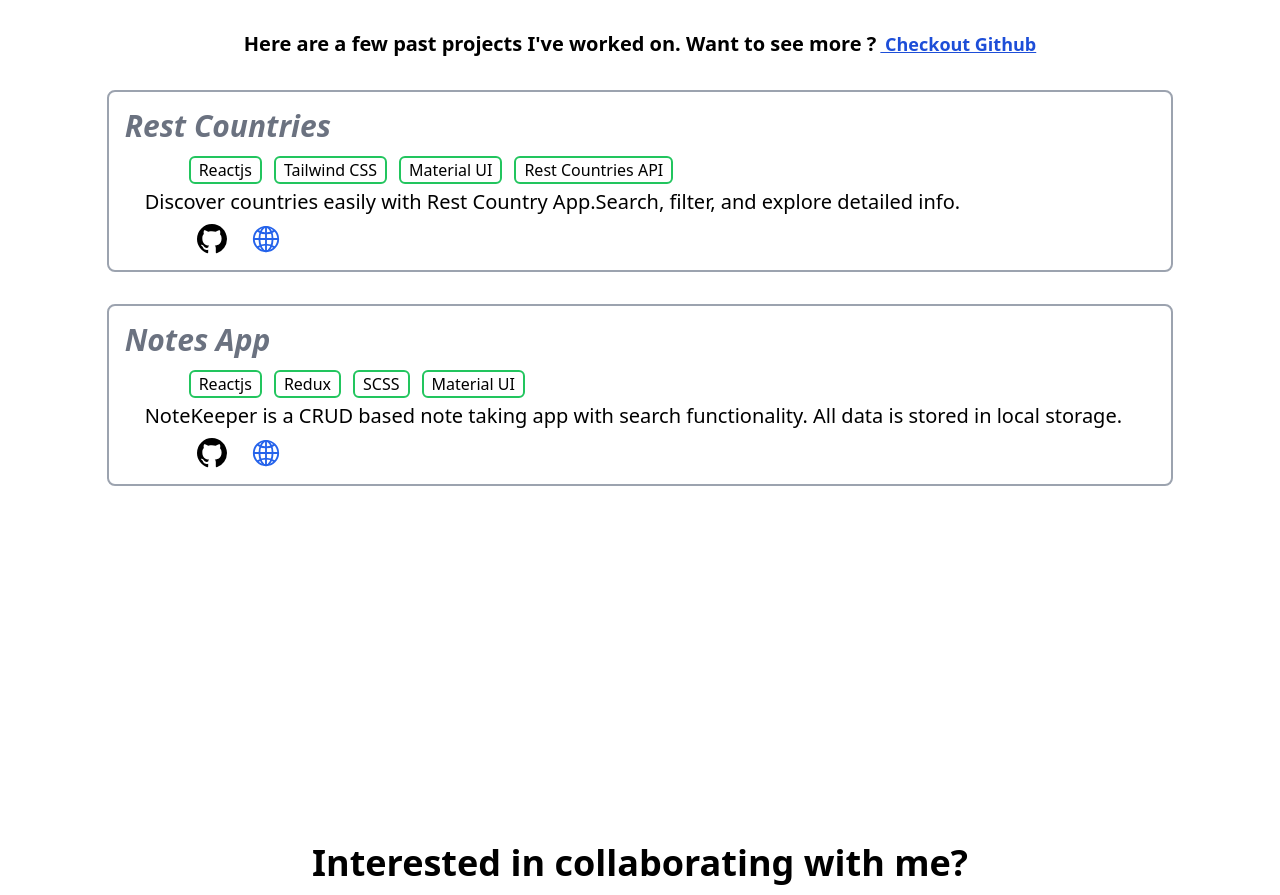
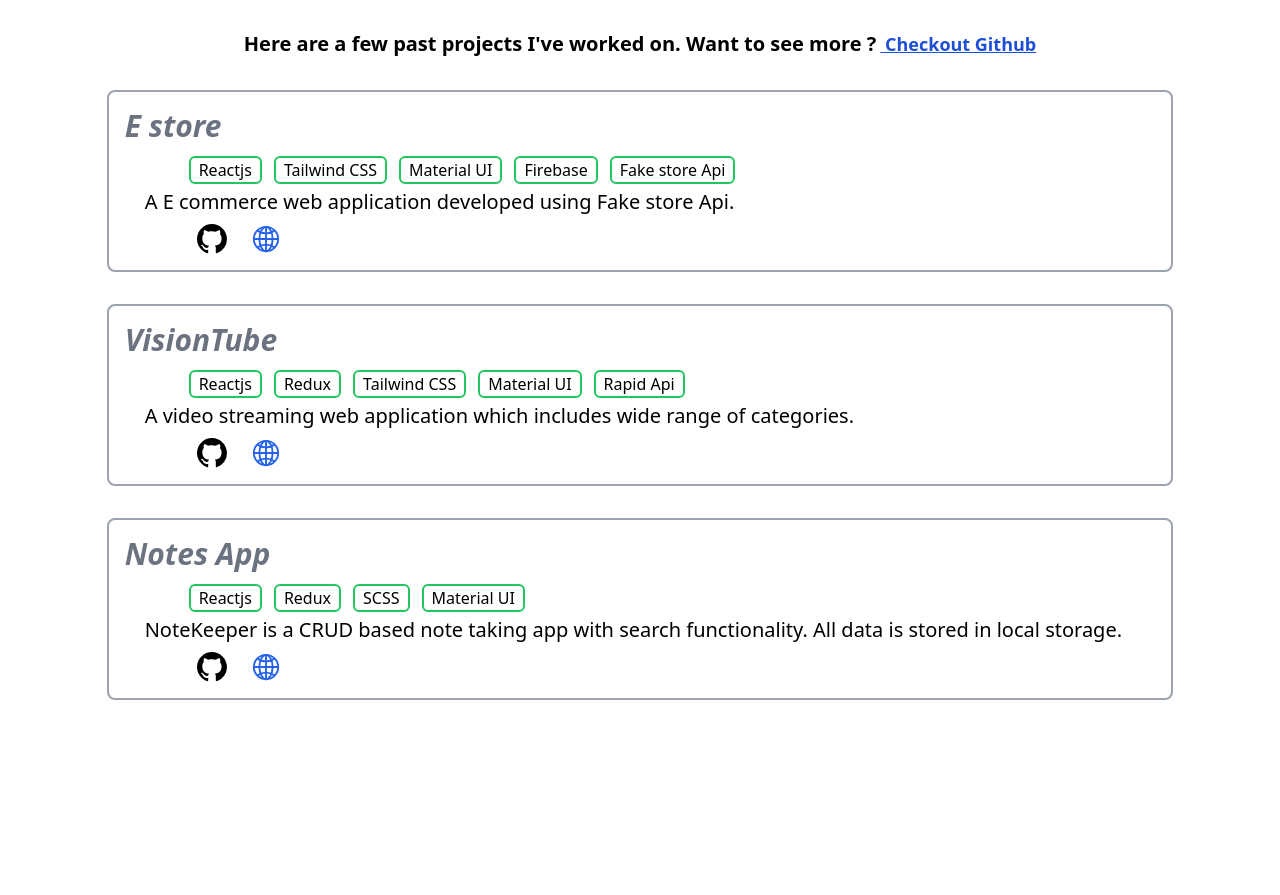
Before and after one commit to ritikp05/my_portfolio, a React (Vite) app: page / in a window 1280 px wide. Shown: the part 2094-2989 px from the top of the page. Built offline with nearby package versions, Linux system fonts and the light colour scheme; a web font is replaced by a local one.

Commit message:
added new projects

```diff
--- a/src/Data/data.js
+++ b/src/Data/data.js
@@ -1,19 +1,39 @@
 export const data = [
   {
     id: 1,
-        name: "Rest Countries",
-        Tech: [" Reactjs ", " Tailwind CSS ", " Material UI ","Rest Countries API"],
-        Desc: "Discover countries easily with Rest Country App.Search, filter, and explore detailed info.",
-        github: "https://github.com/ritikp05/restcountries",
-        live: "https://restcountries00.netlify.app/"
-    },{
+    name: "E store",
+    Tech: [
+      " Reactjs ",
+      " Tailwind CSS ",
+      " Material UI ",
+      "Firebase",
+      "Fake store Api",
+    ],
+    Desc: "A E commerce web application developed using Fake store Api.",
+    github: "https://github.com/ritikp05/Ecommerce",
+    live: "https://e-store001.netlify.app/",
+  },
+
+  {
     id: 2,
+    name: "VisionTube",
+    Tech: [
+      " Reactjs ",
+      "Redux",
+      "Tailwind CSS ",
+      "Material UI ",
+      "Rapid Api",
+    ],
+    Desc: "A video streaming web application which includes wide range of categories.",
+    github: "https://github.com/ritikp05/VisionTube",
+    live: "https://vision-tube-sandy.vercel.app/",
+  },
+  {
+    id: 3,
     name: "Notes App",
-        Tech: [" Reactjs ","Redux", " SCSS ", "Material UI ",],
+    Tech: [" Reactjs ", "Redux", " SCSS ", "Material UI "],
     Desc: "NoteKeeper is a CRUD based note taking app with search functionality.  All data is stored in local storage. ",
     github: "https://github.com/ritikp05/notes-app",
-        live: "https://noteskeeper01.vercel.app/"
+    live: "https://noteskeeper01.vercel.app/",
   },
-
-
 ];
```
Lines whose indentation alone changed are shown as unchanged.
